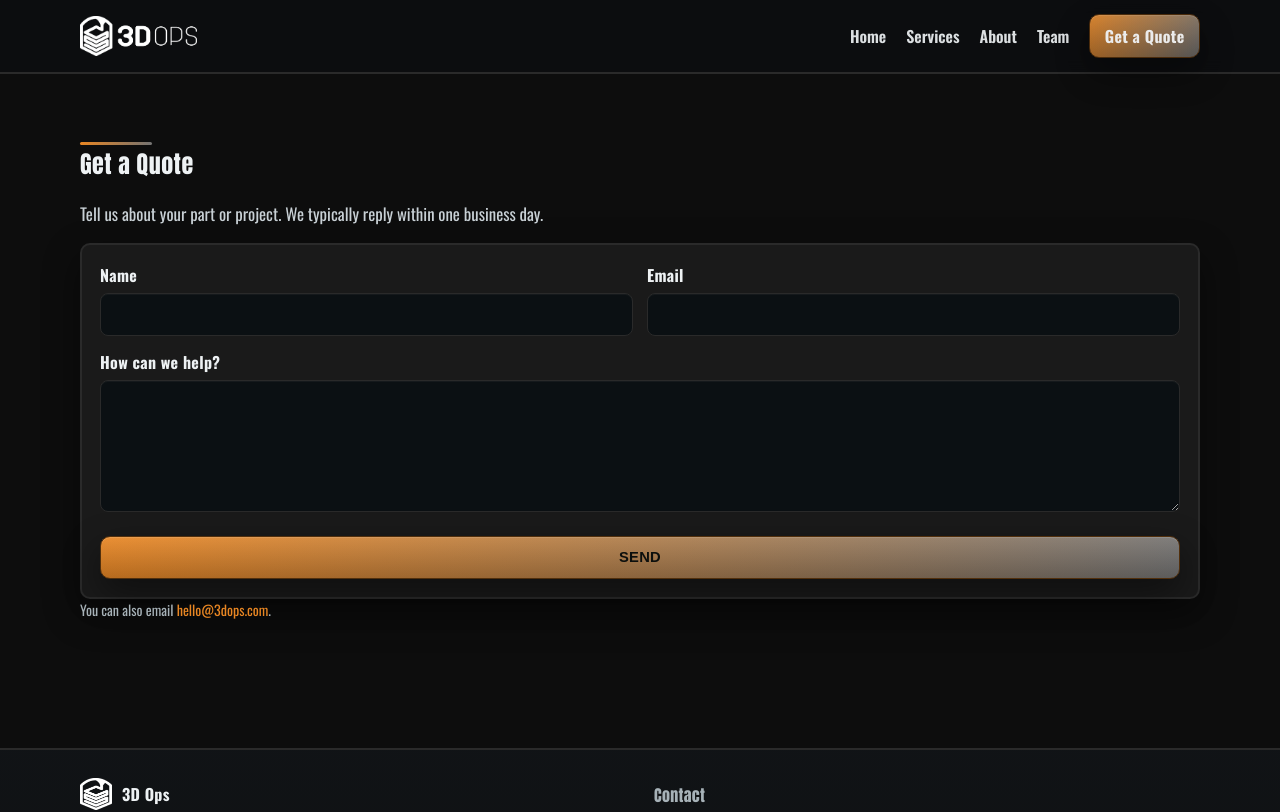
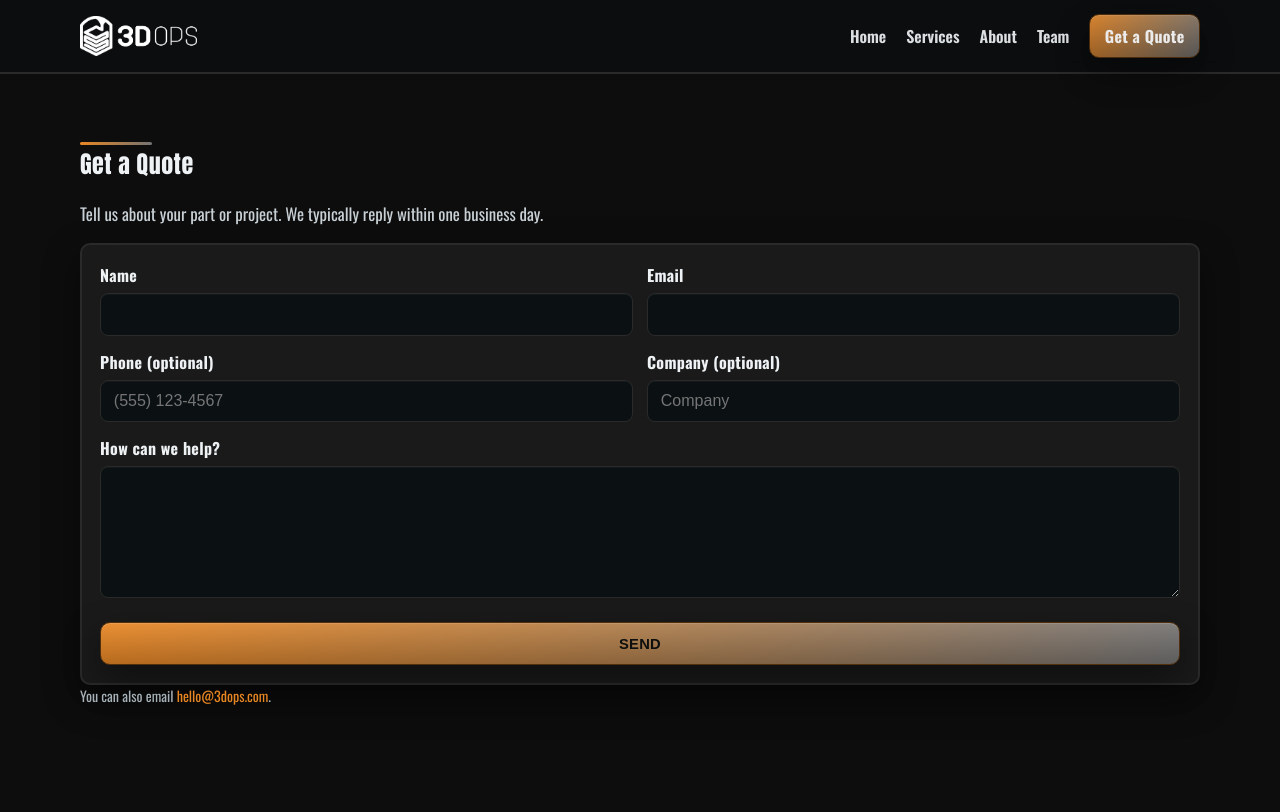
Before and after one commit to Path-Magic-Tech/3dops-marketing, a React (Vite) app: page /contact in a window 1280 px wide. Shown: the top 812 px of the page. Built offline with nearby package versions, Linux system fonts and the light colour scheme.

Commit message:
adds email provider

```diff
--- a/package.json
+++ b/package.json
@@ -13,6 +13,7 @@
     "deploy": "gh-pages -d dist"
   },
   "dependencies": {
+    "@emailjs/browser": "^4.4.1",
     "gh-pages": "^6.3.0",
     "react": "^18.2.0",
     "react-dom": "^18.2.0",
--- a/src/components/ContactForm.jsx
+++ b/src/components/ContactForm.jsx
@@ -1,7 +1,8 @@
 import { useState } from "react"
+import emailjs from '@emailjs/browser';
 
 export default function ContactForm(){
-  const [state, setState] = useState({ name:"", email:"", message:"" })
+  const [state, setState] = useState({ name:"", email:"", phone:"", company:"", message:"" })
   const [sent, setSent] = useState(false)
 
   function onChange(e){
@@ -9,8 +10,18 @@ export default function ContactForm(){
   }
   function onSubmit(e){
     e.preventDefault()
-    // In production, POST to your backend or a form service like Formspark/Formspree.
-    setSent(true)
+    const templateParams = { ...state };
+    emailjs
+      .send('service_e5p2zw8', 'template_nxxq0ux', templateParams, { publicKey: 'dEz55kIY-mricyQxF' })
+      .then(
+        () => {
+          console.log('SUCCESS!');
+          setSent(true);
+        },
+        (error) => {
+          console.log('FAILED...', error.text);
+        }
+      );
   }
 
   if(sent){
@@ -27,6 +38,14 @@ export default function ContactForm(){
         <span>Email</span>
         <input name="email" type="email" required value={state.email} onChange={onChange} />
       </label>
+      <label>
+        <span>Phone (optional)</span>
+        <input name="phone" type="tel" placeholder="(555) 123-4567" value={state.phone} onChange={onChange} pattern="[0-9()+\-\s]{7,}" />
+      </label>
+      <label>
+        <span>Company (optional)</span>
+        <input name="company" type="text" placeholder="Company" value={state.company} onChange={onChange} />
+      </label>
       <label className="wide">
         <span>How can we help?</span>
         <textarea name="message" rows="6" required value={state.message} onChange={onChange} />
```
Also changed, not shown: 1 other file (tests, documents, lock files or other folders).
